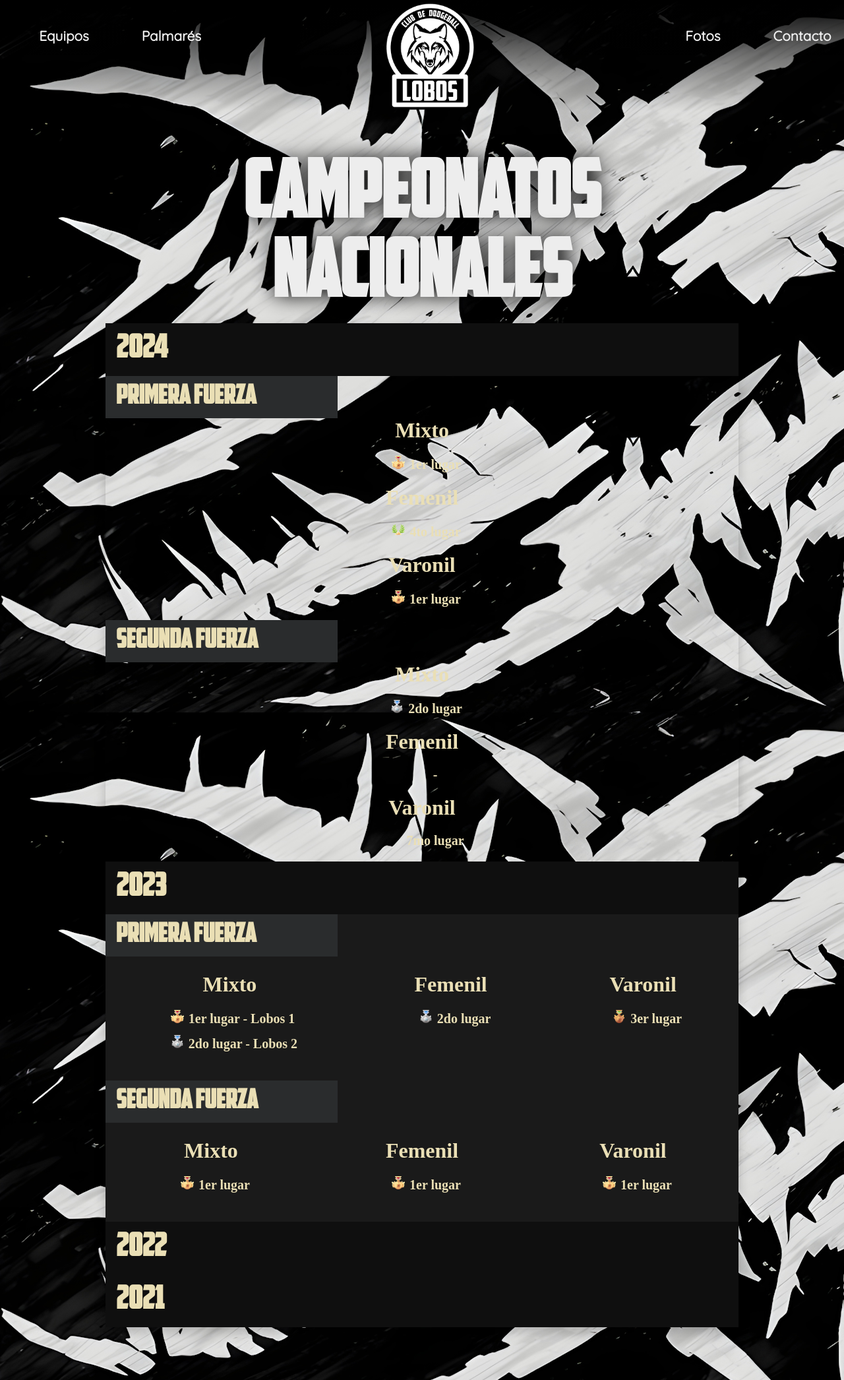
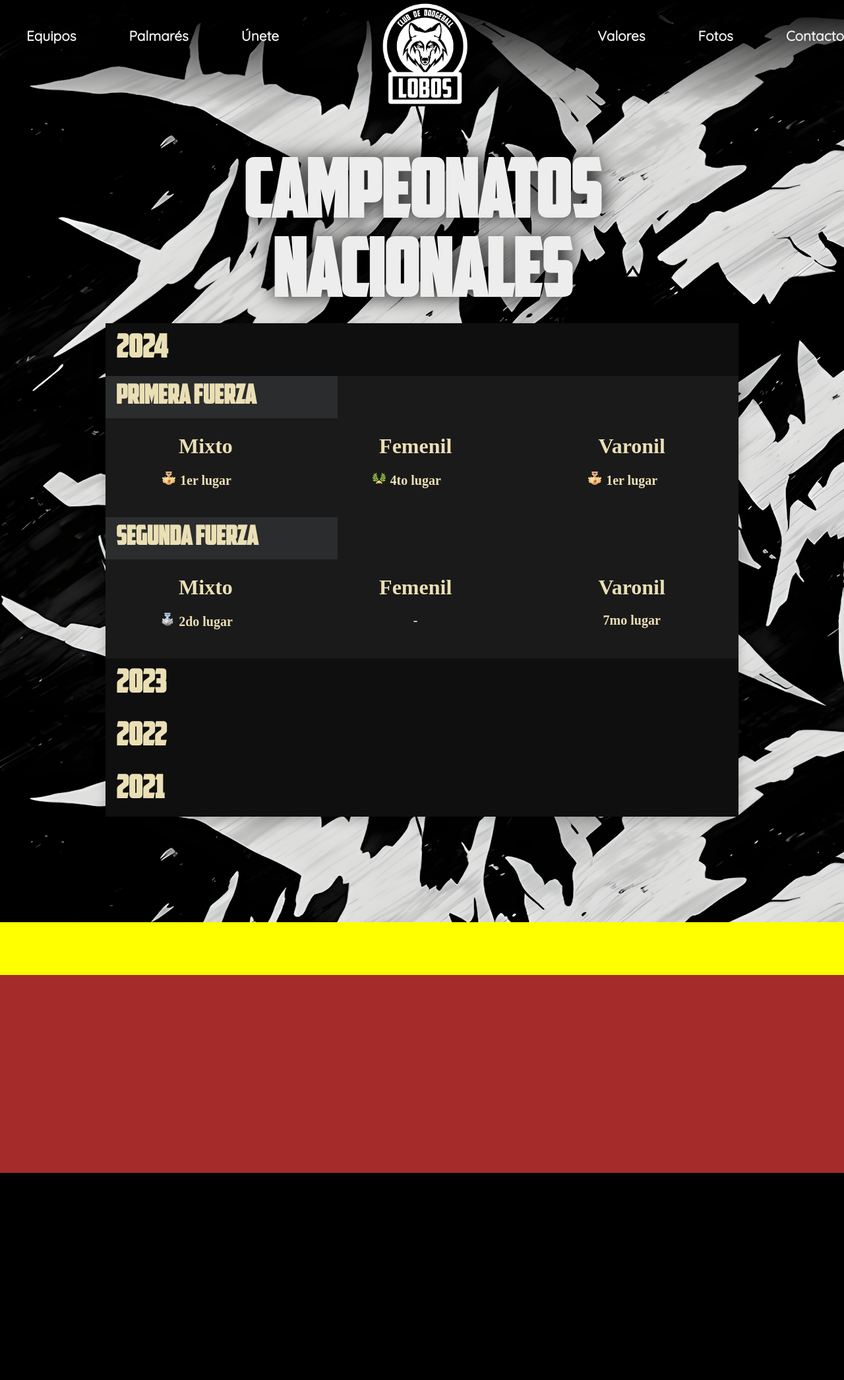
Before and after one commit to yayodelariva/lobosweb, a PHP site: page /palmares/index.html in a window 1280 px wide. Shown: the top 2092 px of the page at 66% size. After the commit the page ends 1778 px from the top, so only its background shows below. Run offline with PHP 8.4, Linux system fonts and the light colour scheme; some web fonts are replaced.

Commit message:
add unete and valores to navbar

```diff
--- a/equipos/equipovaronil/index.html
+++ b/equipos/equipovaronil/index.html
@@ -19,6 +19,8 @@
             <a class="homeMobile"></a>
             <a class="equiposMobile"></a>
             <a class="palmaresMobile"></a>
+            <a class="uneteMobile"></a>
+            <a class="valoresMobile"></a>
             <a class="fotosMobile"></a>
             <a class="contactoMobile"></a>
           </div>
@@ -28,11 +30,13 @@
         <ul class="listleft">
           <a class="equiposDesktop"> </a>
           <a class="palmaresDesktop"> </a>
+          <a class="uneteDesktop"> </a>
         </ul>
         <a class="homeDesktop">
           <div class="logoLobosContainer"></div>
         </a>
         <ul class="listright">
+          <a class="valoresDesktop"> </a>
           <a class="fotosDesktop"> </a>
           <a class="contactoDesktop"> </a>
         </ul>
--- a/equipos/index.html
+++ b/equipos/index.html
@@ -18,20 +18,24 @@
           <a class="homeMobile"></a>
           <a class="equiposMobile"></a>
           <a class="palmaresMobile"></a>
+          <a class="uneteMobile"></a>
+          <a class="valoresMobile"></a>
           <a class="fotosMobile"></a>
           <a class="contactoMobile"></a>
         </div>
       </div>
+      <!-- DESKTOP MENU -->
 
-      <!-- DESKTOP MENU -->
       <ul class="listleft">
         <a class="equiposDesktop"> </a>
         <a class="palmaresDesktop"> </a>
+        <a class="uneteDesktop"> </a>
       </ul>
       <a class="homeDesktop">
         <div class="logoLobosContainer"></div>
       </a>
       <ul class="listright">
+        <a class="valoresDesktop"> </a>
         <a class="fotosDesktop"> </a>
         <a class="contactoDesktop"> </a>
       </ul>
--- a/index.html
+++ b/index.html
@@ -18,20 +18,24 @@
           <a class="homeMobile"></a>
           <a class="equiposMobile"></a>
           <a class="palmaresMobile"></a>
+          <a class="uneteMobile"></a>
+          <a class="valoresMobile"></a>
           <a class="fotosMobile"></a>
           <a class="contactoMobile"></a>
         </div>
       </div>
+      <!-- DESKTOP MENU -->
 
-      <!-- DESKTOP MENU -->
       <ul class="listleft">
         <a class="equiposDesktop"> </a>
         <a class="palmaresDesktop"> </a>
+        <a class="uneteDesktop"> </a>
       </ul>
       <a class="homeDesktop">
         <div class="logoLobosContainer"></div>
       </a>
       <ul class="listright">
+        <a class="valoresDesktop"> </a>
         <a class="fotosDesktop"> </a>
         <a class="contactoDesktop"> </a>
       </ul>
--- a/scripts/navbar.js
+++ b/scripts/navbar.js
@@ -6,13 +6,17 @@ const dropdownContent = document.querySelector(".dropdown-content");
 const homeMobile = document.querySelector(".homeMobile");
 const equiposMobile = document.querySelector(".equiposMobile");
 const palmaresMobile = document.querySelector(".palmaresMobile");
+const uneteMobile = document.querySelector(".uneteMobile");
+const valoresMobile = document.querySelector(".valoresMobile");
 const fotosMobile = document.querySelector(".fotosMobile");
 const contactoMobile = document.querySelector(".contactoMobile");
 
 const listleft = document.querySelector(".listleft");
 const equiposDesktop = document.querySelector(".equiposDesktop");
 const palmaresDesktop = document.querySelector(".palmaresDesktop");
+const uneteDesktop = document.querySelector(".uneteDesktop");
 const listright = document.querySelector(".listright");
+const valoresDesktop = document.querySelector(".valoresDesktop");
 const fotosDesktop = document.querySelector(".fotosDesktop");
 const contactoDesktop = document.querySelector(".contactoDesktop");
 const homeDesktop = document.querySelector(".homeDesktop");
@@ -24,11 +28,15 @@ dropbtn.textContent = "Menu";
 homeMobile.textContent = "Home";
 equiposMobile.textContent = "Equipos";
 palmaresMobile.textContent = "Palmarés";
+uneteMobile.textContent = "Únete";
+valoresMobile.textContent = "Valores";
 fotosMobile.textContent = "Fotos";
 contactoMobile.textContent = "Contacto";
 
 equiposDesktop.textContent = "Equipos";
 palmaresDesktop.textContent = "Palmarés";
+uneteDesktop.textContent = "Únete";
+valoresDesktop.textContent = "Valores";
 fotosDesktop.textContent = "Fotos";
 contactoDesktop.textContent = "Contacto";
 
--- a/style.css
+++ b/style.css
@@ -791,8 +791,19 @@ footer {
   }
 }
 
+.categoria > ul {
+  padding: 0;
+}
+
+.year2024content {
+  display: block;
+  background-color: #1a1a1a;
+  min-width: 160px;
+  z-index: 1;
+}
+
 .year2023content {
-  display: block;
+  display: none;
   background-color: #1a1a1a;
   min-width: 160px;
   z-index: 1;
@@ -856,6 +867,20 @@ footer {
   padding-bottom: 1.5rem;
 }
 
+.primeraFuerza2024Container {
+  display: flex;
+  justify-content: space-around;
+  padding-top: 1.5rem;
+  padding-bottom: 1.5rem;
+}
+
+.segundaFuerza2024Container {
+  display: flex;
+  justify-content: space-around;
+  padding-top: 1.5rem;
+  padding-bottom: 1.5rem;
+}
+
 .Container2022 {
   display: flex;
   justify-content: space-around;
```
